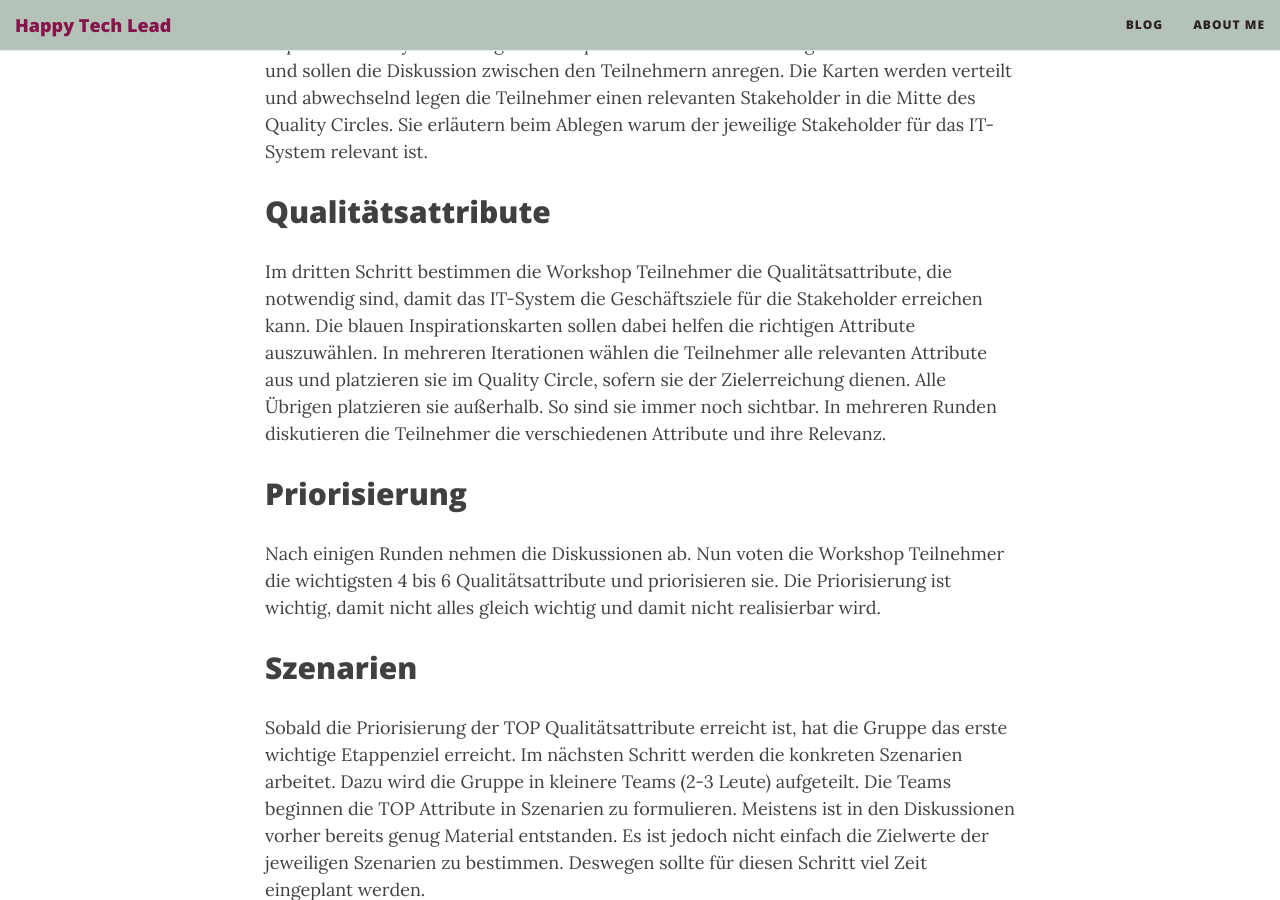
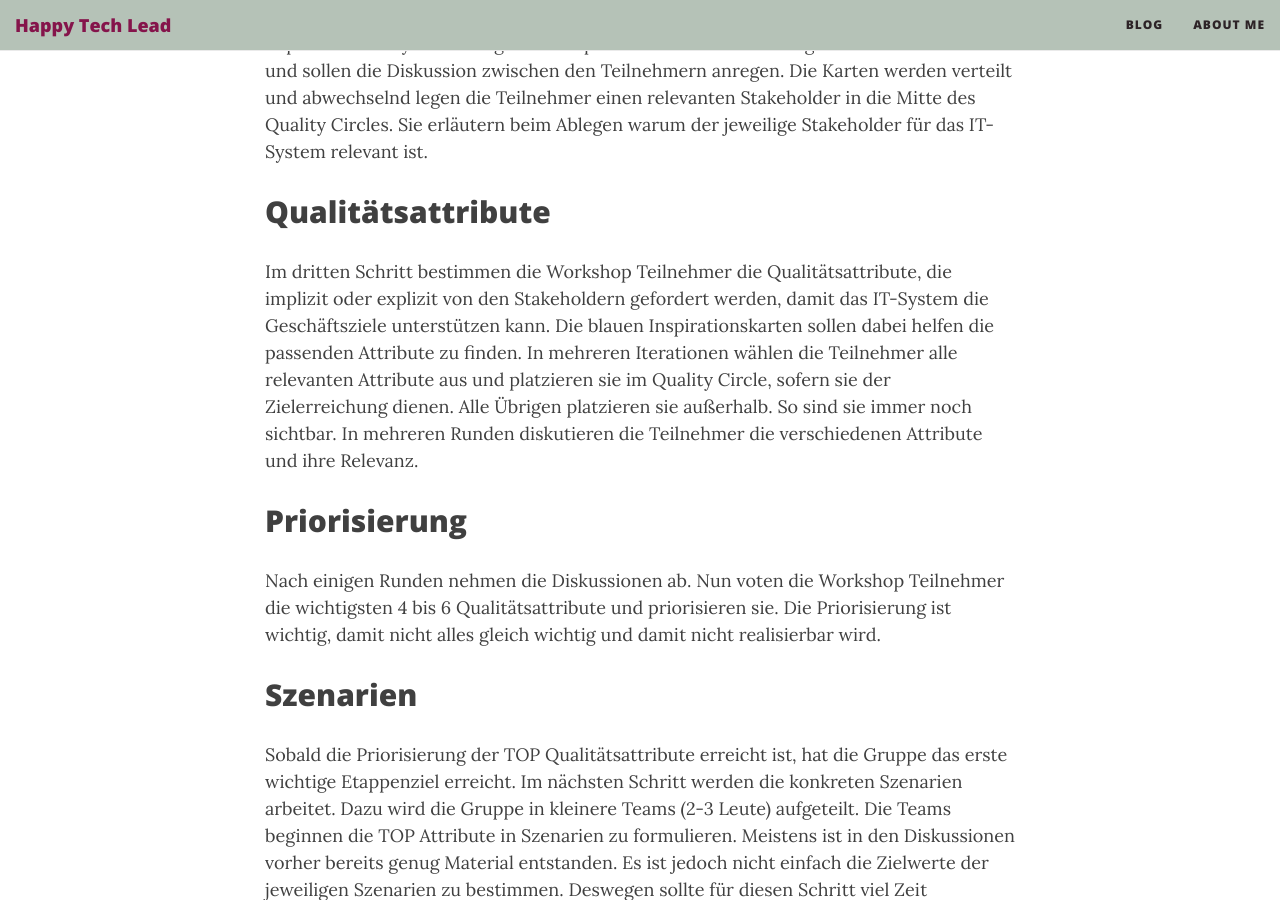
Before and after one commit to meinjens/happytechlead.github.io, a Jekyll site: the page built from _posts/2019-10-19-game-of-quality.md, in a window 1280 px wide and 900 px high, scrolled down 2168 px. Built offline with Jekyll 4.4.1, drawn with Linux system fonts in a browser that asks for light colours; nearby versions of some CDN libraries; comment, search, counter and statistics services are not loaded.

Commit message:
Feat: Updated post

```diff
--- a/_posts/2019-10-19-game-of-quality.md
+++ b/_posts/2019-10-19-game-of-quality.md
@@ -29,7 +29,7 @@ Im zweiten Schritt identifzieren die Workshop Teilnehmer die Stakeholder, die Be
 
 ## Qualitätsattribute
 
-Im dritten Schritt bestimmen die Workshop Teilnehmer die Qualitätsattribute, die notwendig sind, damit das IT-System die Geschäftsziele für die Stakeholder erreichen kann. Die blauen Inspirationskarten sollen dabei helfen die richtigen Attribute auszuwählen. In mehreren Iterationen wählen die Teilnehmer alle relevanten Attribute aus und platzieren sie im Quality Circle, sofern sie der Zielerreichung dienen. Alle Übrigen platzieren sie außerhalb. So sind sie immer noch sichtbar. In mehreren Runden diskutieren die Teilnehmer die verschiedenen Attribute und ihre Relevanz.
+Im dritten Schritt bestimmen die Workshop Teilnehmer die Qualitätsattribute, die implizit oder explizit von den Stakeholdern gefordert werden, damit das IT-System die Geschäftsziele unterstützen kann. Die blauen Inspirationskarten sollen dabei helfen die passenden Attribute zu finden. In mehreren Iterationen wählen die Teilnehmer alle relevanten Attribute aus und platzieren sie im Quality Circle, sofern sie der Zielerreichung dienen. Alle Übrigen platzieren sie außerhalb. So sind sie immer noch sichtbar. In mehreren Runden diskutieren die Teilnehmer die verschiedenen Attribute und ihre Relevanz.
 
 ## Priorisierung
 
```
